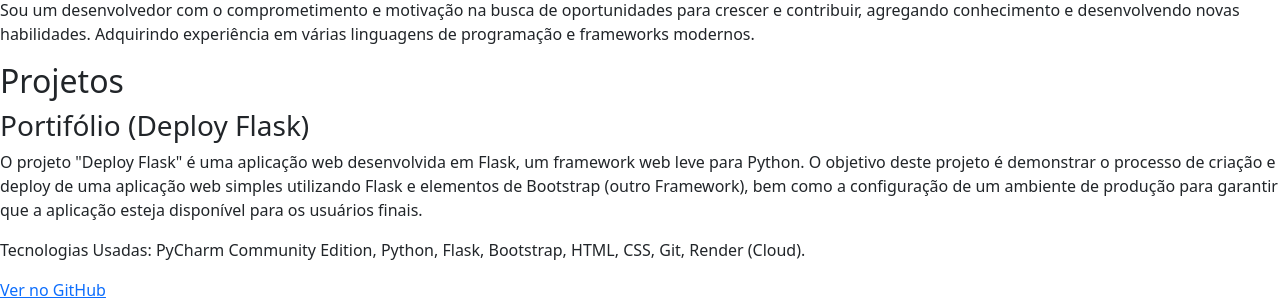
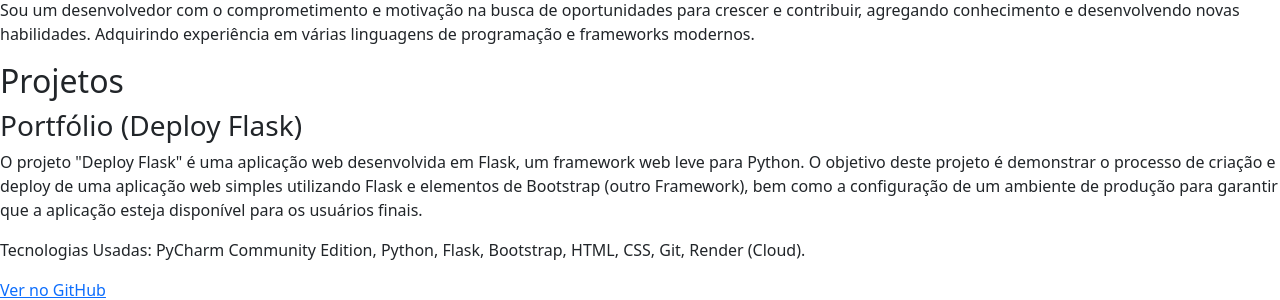
Before and after one commit to GuilhermeGustavoWeber/portfolio_V2, a Flask app: template templates/port.html in a window 1280 px wide. Shown: the part 145-445 px from the top of the page. Run offline with Flask 3, Linux system fonts and the light colour scheme; the template is opened without the code that fills it, so the values that code supplies are empty.

Commit message:
Update port.html

```diff
--- a/templates/port.html
+++ b/templates/port.html
@@ -8,7 +8,7 @@
 <section id="projetos">
     <h2>Projetos</h2>
     <div class="projeto">
-        <h3>Portifólio (Deploy Flask)</h3>
+        <h3>Portfólio (Deploy Flask)</h3>
         <p>O projeto "Deploy Flask" é uma aplicação web desenvolvida em Flask, um framework web leve para Python. O objetivo deste projeto é demonstrar o processo de criação e deploy de uma aplicação web simples utilizando Flask e elementos de Bootstrap (outro Framework), bem como a configuração de um ambiente de produção para garantir que a aplicação esteja disponível para os usuários finais.
         <p>Tecnologias Usadas: PyCharm Community Edition, Python, Flask, Bootstrap, HTML, CSS, Git, Render (Cloud).</p>
         <div class="link-container">
```
